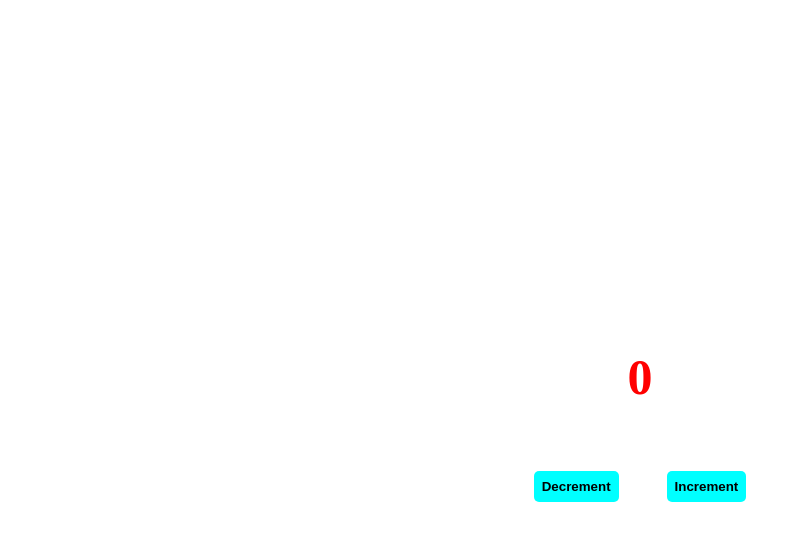
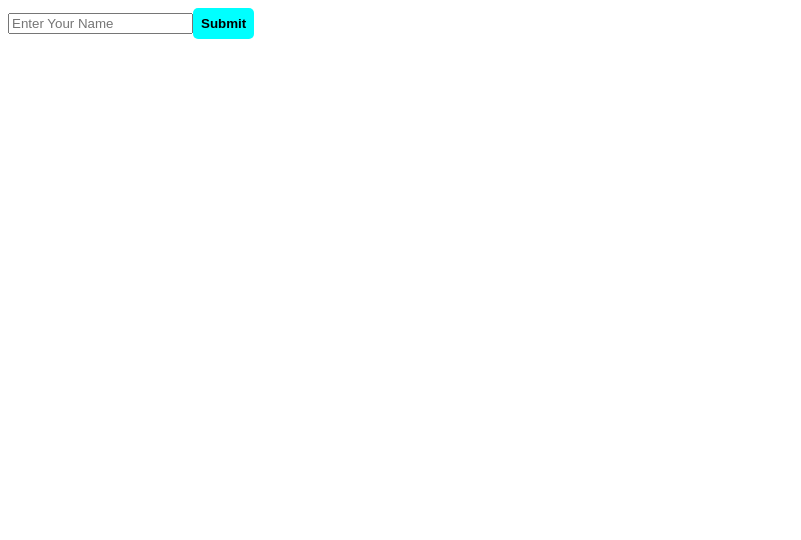
Before and after one commit to ravendrasingh000/Counter-with-React, a React (Vite) app: page / in a window 1280 px wide. Shown: the top 540 px of the page, without its empty margins (0-801 px from the left). Built offline with nearby package versions, Linux system fonts and the light colour scheme.

Commit message:
first Commit

```diff
--- a/src/App.jsx
+++ b/src/App.jsx
@@ -1,21 +1,14 @@
-import React, { useState } from "react";
+import React from 'react'
+import Form from './Form'
+import Counter from './assets/Components/Counter'
 
 const App = () => {
-  const [count, setCount] = useState(0);
+  return (
+    <>
+    {/* <Counter/> */}
+    <Form/>
+    </>
+  )
+}
 
-   const headingStyle = {
-    color: count <= 0 ? "red" : "black"
-  };
-
-  return (
-    <div id="container">
-      <h1 style={headingStyle}>{count}</h1>
-      <div id="btn">
-        <button onClick={() => setCount(count - 1)}>Decrement</button>
-        <button onClick={() => setCount(count + 1)}>Increment</button>
-      </div>
-    </div>
-  );
-};
-
-export default App;
+export default App
--- /dev/null
+++ b/src/Form.jsx
@@ -0,0 +1,14 @@
+import React from 'react'
+
+const Form = () => {
+  return (
+    <>
+    <form>
+        <input type="text" placeholder='Enter Your Name'/>
+        <button>Submit</button>
+    </form>
+    </>
+  )
+}
+
+export default Form
--- /dev/null
+++ b/src/assets/Components/Counter.jsx
@@ -0,0 +1,21 @@
+import React, { useState } from "react";
+
+const Counter = () => {
+  const [count, setCount] = useState(0);
+
+   const headingStyle = {
+    color: count <= 0 ? "red" : "black"
+  };
+
+  return (
+    <div id="container">
+      <h1 style={headingStyle}>{count}</h1>
+      <div id="btn">
+        <button onClick={() => setCount(count - 1)}>Decrement</button>
+        <button onClick={() => setCount(count + 1)}>Increment</button>
+      </div>
+    </div>
+  );
+};
+
+export default Counter;
```
